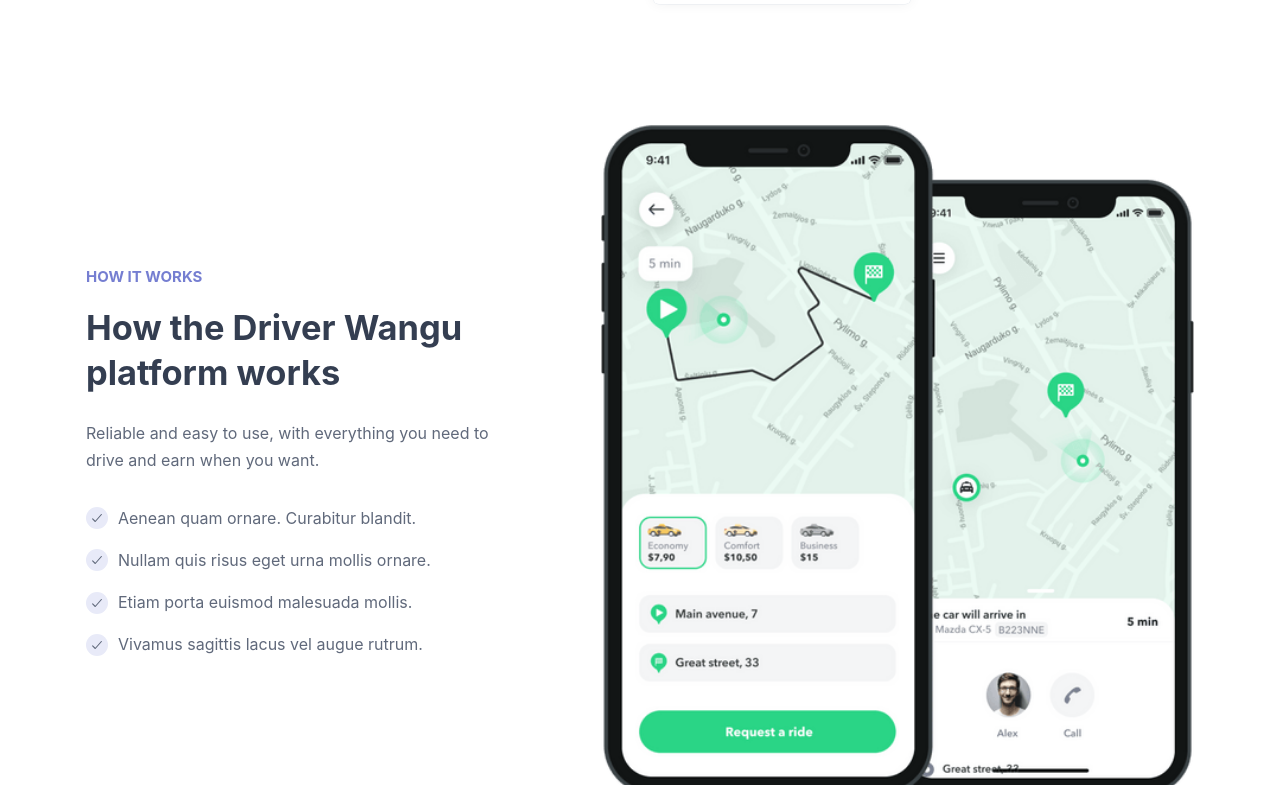
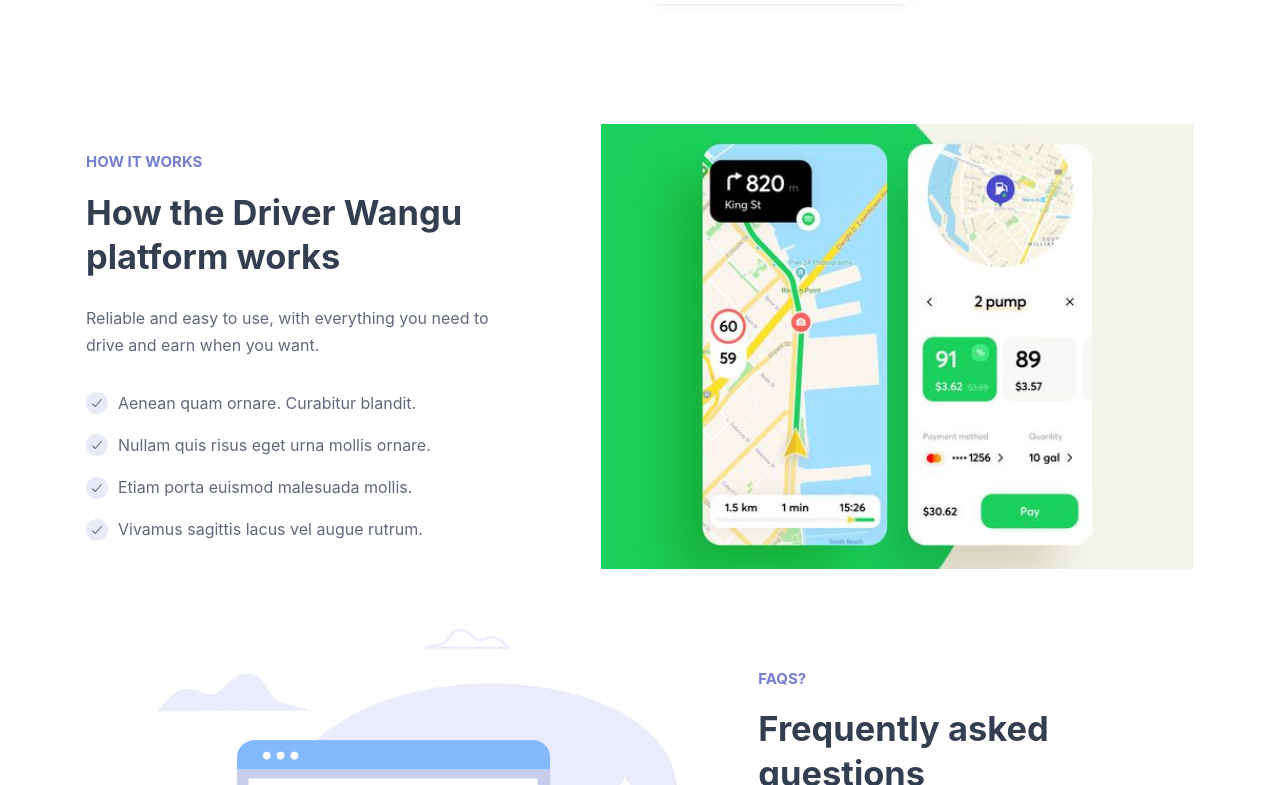
Before and after one commit to leenock/driver-app-crm, a React (Create React App) app in the folder frontend-side/: page / in a window 1280 px wide. Shown: the part 1155-1940 px from the top of the page. Built offline with nearby package versions, Linux system fonts and the light colour scheme.

Commit message:
images update commits

```diff
--- a/frontend-side/src/components/How-it-works/Hiw.jsx
+++ b/frontend-side/src/components/How-it-works/Hiw.jsx
@@ -7,7 +7,7 @@
   <div className="container">
     <figure className="feature-banner">
       <img
-        src="./assets/images/hiw.png"
+        src="./assets/images/hiw.jpg"
         width="800"
         height="531"
         loading="lazy"
```
Also changed, not shown: frontend-side/src/App.css (+0 -9 lines), frontend-side/public/assets/images/hiw.jpg (added), frontend-side/public/assets/images/hiw1.png (renamed from frontend-side/public/assets/images/hiw.png).
